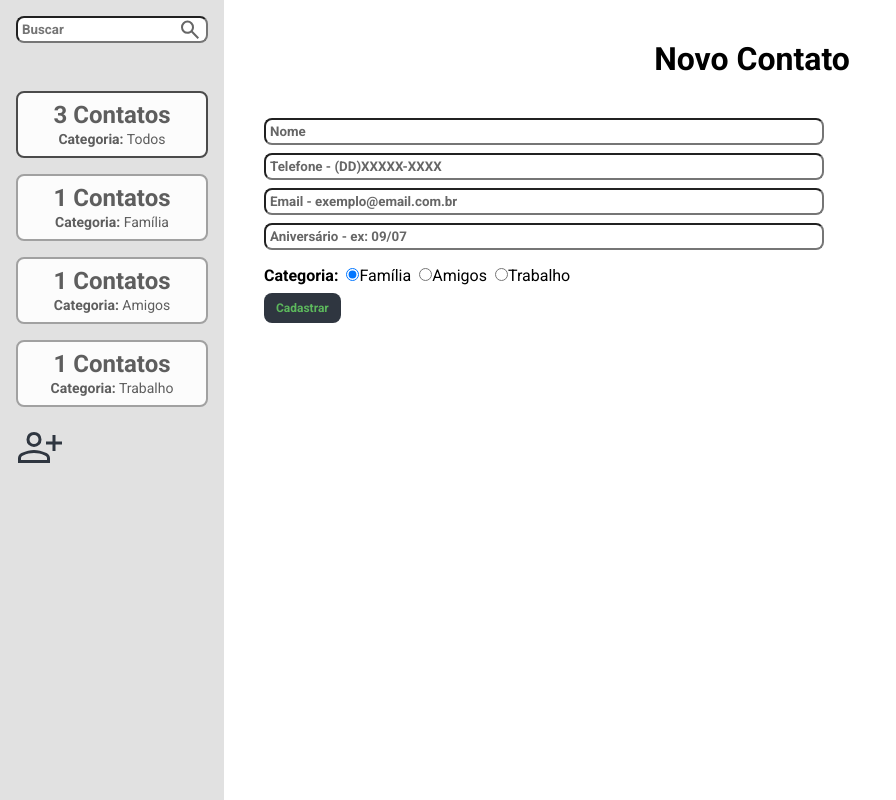
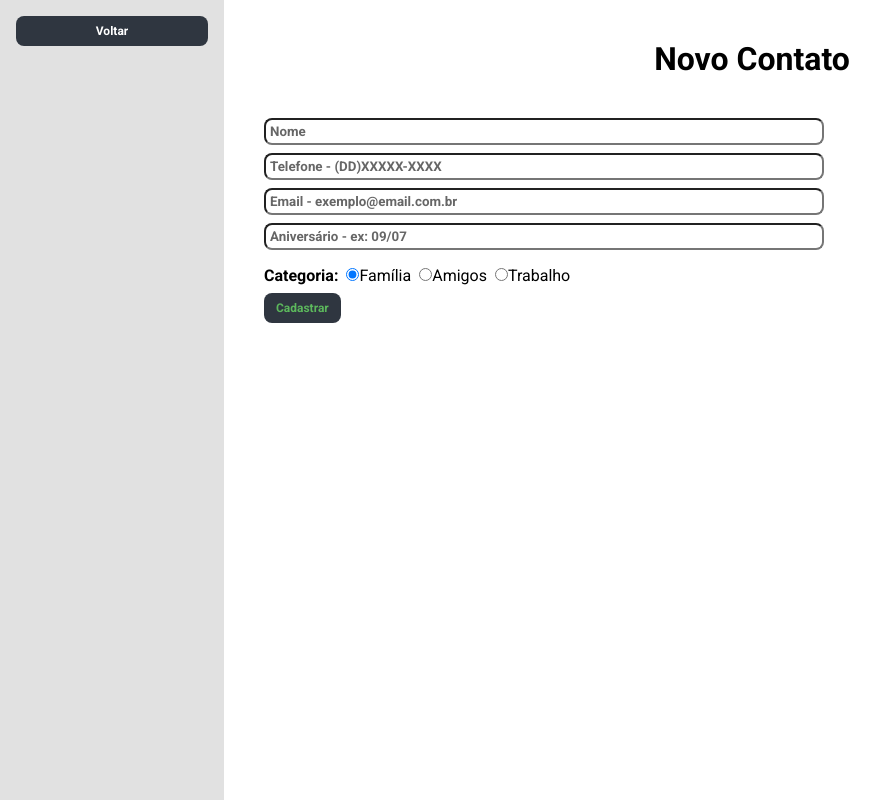
Before and after one commit to phfg1/agenda_contatos, a React (Create React App) app: page /novo in a window 1280 px wide. Shown: the whole page, without its empty margins (0-896 px from the left). Built offline with nearby package versions, Linux system fonts and the light colour scheme.

Commit message:
agora sim, pronto!!

```diff
--- a/src/components/Contato/index.tsx
+++ b/src/components/Contato/index.tsx
@@ -50,7 +50,7 @@ const CardContato = ({ nome, categoria, telefone, email, aniversario, id }: Prop
             {nome}
             {estaEditando && <Editando> - Editando</Editando>}
           </S.Nome>
-          <S.Categoria categoria={categoria}>{categoria}</S.Categoria>
+          <S.Categoria $categoria={categoria}>{categoria}</S.Categoria>
         </S.TopCard>
         <S.DadosEditaveis>
           <li>
--- a/src/components/Contato/styles.ts
+++ b/src/components/Contato/styles.ts
@@ -3,15 +3,15 @@ import variaveis from '../../styles/variaveis'
 import * as enums from '../../utils/enums/Contato'
 
 type CategoriaProps = {
-  categoria: enums.Categoria
+  $categoria: enums.Categoria
 }
 
 function RetornaCorCategoria(props: CategoriaProps): string {
-  if ('categoria' in props) {
-    if (props.categoria === enums.Categoria.TODOS) return variaveis.cinza
-    if (props.categoria === enums.Categoria.FAMILIA) return variaveis.verde
-    if (props.categoria === enums.Categoria.AMIGOS) return variaveis.azul
-    if (props.categoria === enums.Categoria.TRABALHO) return variaveis.vermelhoClaro
+  if ('$categoria' in props) {
+    if (props.$categoria === enums.Categoria.TODOS) return variaveis.cinza
+    if (props.$categoria === enums.Categoria.FAMILIA) return variaveis.verde
+    if (props.$categoria === enums.Categoria.AMIGOS) return variaveis.azul
+    if (props.$categoria === enums.Categoria.TRABALHO) return variaveis.vermelhoClaro
   }
   return variaveis.cinza
 }
--- a/src/components/FIltroCard/index.tsx
+++ b/src/components/FIltroCard/index.tsx
@@ -12,7 +12,7 @@ export type Props = {
 
 const FiltroContato = ({ quantidadeContatos, legenda, criterio, valor }: Props) => {
   const dispatch = useDispatch()
-  const { filtro } = useSelector((state: RootReducer) => state)
+  const filtro = useSelector((state: RootReducer) => state.filtro)
 
   const verificaEstaAtivo = () => {
     const mesmoValor = filtro.valor === valor
@@ -32,7 +32,7 @@ const FiltroContato = ({ quantidadeContatos, legenda, criterio, valor }: Props)
     )
   }
   return (
-    <S.Card ativo={ativo} onClick={filtrar}>
+    <S.Card $ativo={ativo} onClick={filtrar}>
       <S.Contador>{quantidadeContatos} Contatos</S.Contador>
       <S.Label>
         <b>Categoria:</b> {legenda}
--- a/src/components/FIltroCard/styles.ts
+++ b/src/components/FIltroCard/styles.ts
@@ -1,12 +1,12 @@
 import styled from 'styled-components'
 
 type Props = {
-  ativo: boolean
+  $ativo: boolean
 }
 
 export const Card = styled.div<Props>`
   padding: 0.5rem;
-  border: ${(props) => (props.ativo ? '0.150rem solid #4B4B4B' : '0.150rem solid #a1a1a1')};
+  border: ${(props) => (props.$ativo ? '0.150rem solid #4B4B4B' : '0.150rem solid #a1a1a1')};
   background-color: #fcfcfcfc;
   color: #5e5e5e;
   margin: 1rem 0;
--- a/src/containers/BarraLateral/index.tsx
+++ b/src/containers/BarraLateral/index.tsx
@@ -1,21 +1,26 @@
 import { useDispatch, useSelector } from 'react-redux'
 import FiltroContato from '../../components/FIltroCard'
-import { Aside, Campo } from './styles'
+import { Aside, BotaoVoltar, Campo } from './styles'
 import { RootReducer } from '../../store'
 import { alterarTermo } from '../../store/reducers/filtro'
 import * as enums from '../../utils/enums/Contato'
 import BotaoCadastro from '../../components/BotaoCadastro'
+import { Link } from 'react-router-dom'
 
-const BarraLateral = () => {
+type Props = {
+  mostrarFiltro: boolean
+}
+
+const BarraLateral = ({ mostrarFiltro }: Props) => {
   const dispatch = useDispatch()
   const { termo } = useSelector((state: RootReducer) => state.filtro)
-  const { contatos } = useSelector((state: RootReducer) => state)
+  const { itens: contatosItens } = useSelector((state: RootReducer) => state.contatos)
 
   const getContadorPorCategoria = (categoria: 'Família' | 'Amigos' | 'Trabalho' | 'Todos') => {
     if (categoria === 'Todos') {
-      return contatos.itens.length
+      return contatosItens.length
     } else {
-      return contatos.itens.filter((item) => item.categoria === categoria).length
+      return contatosItens.filter((item) => item.categoria === categoria).length
     }
   }
 
@@ -23,14 +28,14 @@ const BarraLateral = () => {
     <>
       <Aside>
         <div>
+          {mostrarFiltro ? (
+            <>
               <Campo
                 type="text"
                 placeholder="Buscar"
                 value={termo}
                 onChange={(e) => dispatch(alterarTermo(e.target.value))}
               />
-        </div>
-        <div>
               <FiltroContato
                 criterio={'todos'}
                 valor="Todos"
@@ -55,8 +60,14 @@ const BarraLateral = () => {
                 quantidadeContatos={getContadorPorCategoria(enums.Categoria.TRABALHO)}
                 legenda={'Trabalho'}
               />
+              <BotaoCadastro />
+            </>
+          ) : (
+            <Link to="/">
+              <BotaoVoltar type="button">Voltar</BotaoVoltar>
+            </Link>
+          )}
         </div>
-        <BotaoCadastro />
       </Aside>
     </>
   )
--- a/src/containers/BarraLateral/styles.ts
+++ b/src/containers/BarraLateral/styles.ts
@@ -1,5 +1,6 @@
 import styled from 'styled-components'
 import imagemLupa from '../../icons/search_666666.svg'
+import variaveis from '../../styles/variaveis'
 
 export const Aside = styled.aside`
   background-color: #e1e1e1;
@@ -20,3 +21,14 @@ export const Campo = styled.input`
   background-position: 10rem center;
   margin-bottom: 2rem;
 `
+export const BotaoVoltar = styled.button`
+  width: 100%;
+  font-weight: bold;
+  font-size: 0.75rem;
+  color: #fff;
+  padding: 0.5rem 0.75rem;
+  border: none;
+  cursor: pointer;
+  background-color: ${variaveis.cinza};
+  border-radius: 0.5rem;
+`
--- a/src/containers/FormNovoContato/index.tsx
+++ b/src/containers/FormNovoContato/index.tsx
@@ -1,6 +1,7 @@
 import { FormEvent, useState } from 'react'
 import { useDispatch } from 'react-redux'
 import { useNavigate } from 'react-router-dom'
+import { useIMask } from 'react-imask'
 
 import { CampoCadastro, MainContainer, Titulo } from '../../styles'
 import { ContainerRadio, Form } from './styles'
@@ -21,16 +22,25 @@ const Formulario = () => {
 
   const cadastrarContato = (evento: FormEvent) => {
     evento.preventDefault()
+
     const confirmacao = window.confirm(
       `Os dados nome: ${nome} e categoria: ${categoria} estão corretos? Não é possível edita-los.`
     )
     if (!confirmacao) {
       return
     }
-    const contatoParaAdicionar = { nome, categoria, telefone, email, aniversario }
+    const contatoParaAdicionar = {
+      nome,
+      categoria,
+      telefone,
+      email,
+      aniversario
+    }
     if (!validaSalvamento(telefone, email, aniversario)) {
       return
     }
+    console.log(telefone)
+    console.log(nome)
     dispatch(cadastrar(contatoParaAdicionar))
     navigate('/')
   }
@@ -48,7 +58,7 @@ const Formulario = () => {
         <CampoCadastro
           value={telefone}
           onChange={(evento) => setTelefone(evento.target.value)}
-          type="text"
+          type="tel"
           placeholder="Telefone - (DD)XXXXX-XXXX"
         />
         <CampoCadastro
--- a/src/containers/ListaDeContatos/index.tsx
+++ b/src/containers/ListaDeContatos/index.tsx
@@ -5,11 +5,11 @@ import { RootReducer } from '../../store'
 import * as enums from '../../utils/enums/Contato'
 
 const ListaContatos = () => {
-  const { contatos } = useSelector((state: RootReducer) => state)
+  const { itens: contatosItens } = useSelector((state: RootReducer) => state.contatos)
   const { termo, valor, criterio } = useSelector((state: RootReducer) => state.filtro)
 
   const filtraContatos = () => {
-    let contatosResultantes = [...contatos.itens]
+    let contatosResultantes = [...contatosItens]
     if (valor !== enums.Categoria.TODOS) {
       contatosResultantes = contatosResultantes.filter((item) => item.categoria === valor)
     }
--- a/src/pages/Cadastro/index.tsx
+++ b/src/pages/Cadastro/index.tsx
@@ -4,7 +4,7 @@ import Formulario from '../../containers/FormNovoContato'
 const Cadastro = () => {
   return (
     <>
-      <BarraLateral />
+      <BarraLateral mostrarFiltro={false} />
       <Formulario />
     </>
   )
--- a/src/pages/Home/index.tsx
+++ b/src/pages/Home/index.tsx
@@ -3,7 +3,7 @@ import ListaContatos from '../../containers/ListaDeContatos'
 
 const Home = () => (
   <>
-    <BarraLateral />
+    <BarraLateral mostrarFiltro />
     <ListaContatos />
   </>
 )
--- a/src/store/reducers/contatos.ts
+++ b/src/store/reducers/contatos.ts
@@ -11,7 +11,7 @@ const initialState: ContatosState = {
     {
       nome: 'Pedro',
       categoria: enums.Categoria.AMIGOS,
-      telefone: '(13)999-97894',
+      telefone: '(13)9999-7894',
       email: 'phfg@phfg.com.br',
       aniversario: '09/07',
       id: 1
--- a/src/utils/validacoes/validacoes.ts
+++ b/src/utils/validacoes/validacoes.ts
@@ -4,7 +4,7 @@ const validaTelefone = (tel: string): boolean => {
     alert('Digite um número de telefone válido. ex: (13)99653-1234')
     return false
   }
-  const regexTelefone = /^[0-9()-]+$/
+  const regexTelefone = /^\(\d{2}\)\d{5}-\d{4}$/
   if (!regexTelefone.test(telefoneLimpo)) {
     alert('O telefone deve conter apenas números, parênteses e traço')
     return false
@@ -33,9 +33,9 @@ const validaAniversario = (dataString: string): boolean => {
 }
 
 export const validaSalvamento = (telefone: string, email: string, aniversario: string): boolean => {
-  if (!validaTelefone(telefone)) {
-    return false
-  }
+  // if (!validaTelefone(telefone)) {
+  //   return false
+  // }
   if (!validaEmail(email)) {
     return false
   }
```
Lines whose indentation alone changed are shown as unchanged.
